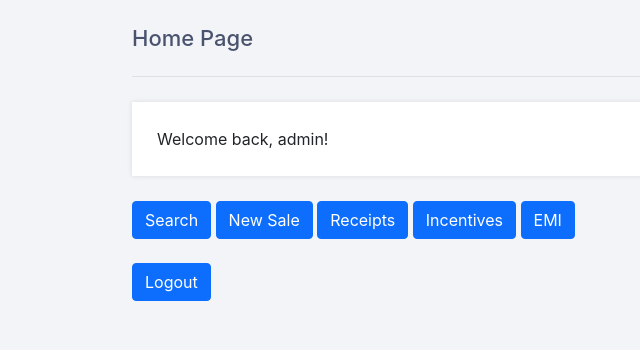
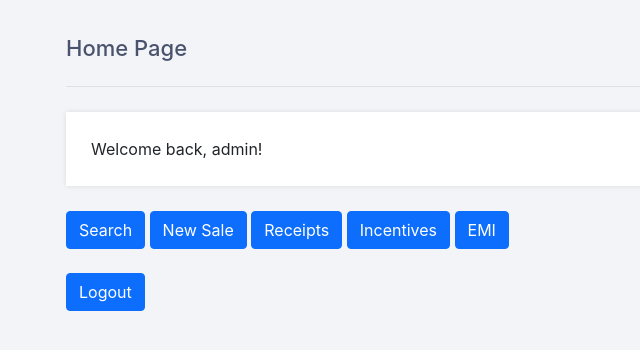
Before and after one commit to SurajBhari/real_estate_managment, a Flask app: page / in a window 1280 px wide. Shown: the part 60-410 px from the top of the page, without its empty margins (8-648 px from the left). Run offline with Flask 3, Linux system fonts and the light colour scheme; a user stored in the database is signed in.

Commit message:
How to center a div ?

```diff
--- a/static/style.css
+++ b/static/style.css
@@ -206,8 +206,9 @@ body.loggedin {
 	background-color: #f3f4f7;
 }
 .content {
-	width: 1000px;
-	margin: 0px auto;
+	margin: auto;
+	width: 90%;
+	padding: 10px;
 }
 .content h2 {
 	margin: 0;
```
